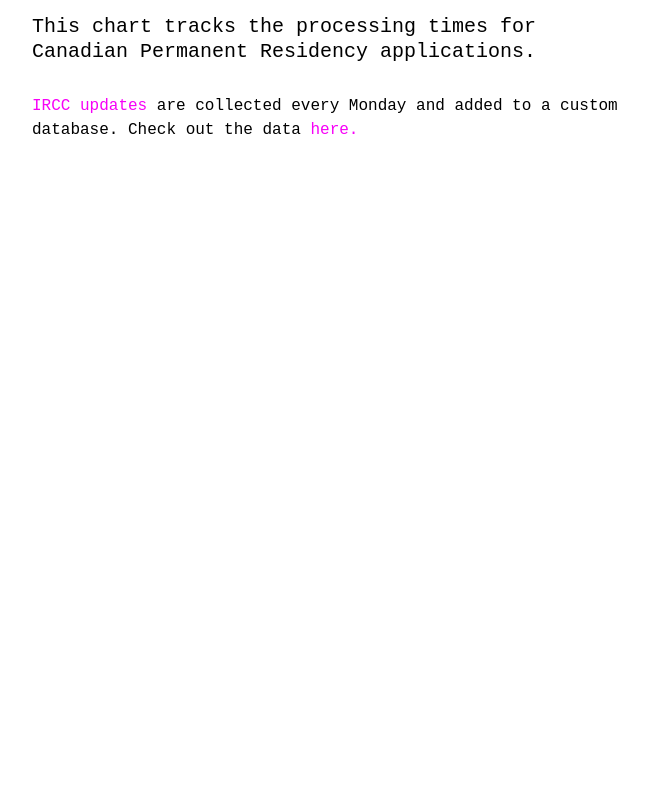
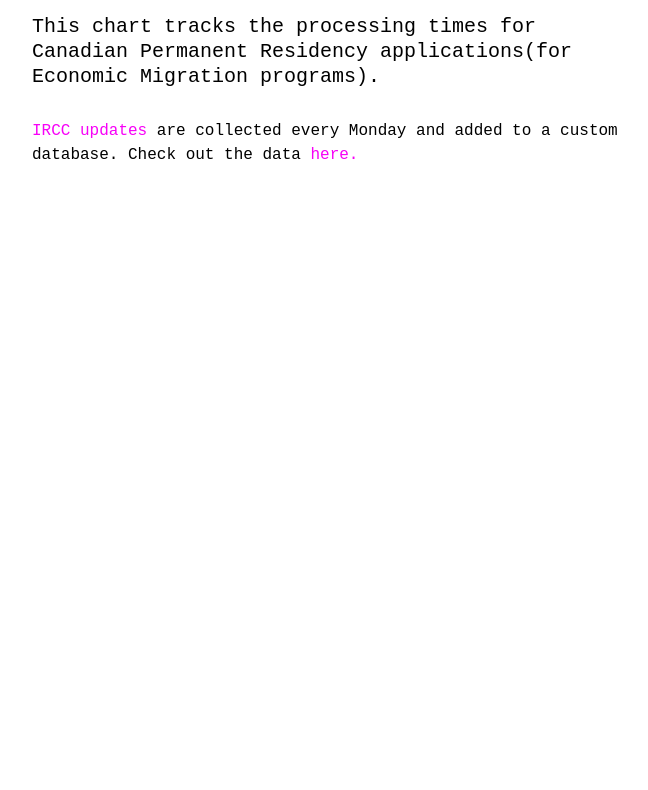
Before and after one commit to kellywaldro/processing-times, a plain HTML site: page index.html in a window 1280 px wide. Shown: the part 100-890 px from the top of the page, without its empty margins (308-956 px from the left). Drawn offline with nearby package versions, Linux system fonts and the light colour scheme; a script that the page names is missing.

Commit message:
updated text

```diff
--- a/index.html
+++ b/index.html
@@ -59,7 +59,7 @@
         </div>
 
         <div class="container">
-            <p class="subtitle">This chart tracks the processing times for Canadian Permanent Residency applications.</p>
+            <p class="subtitle">This chart tracks the processing times for Canadian Permanent Residency applications(for Economic Migration programs).</p>
         </div>
 
         <div class="container">
```
Also changed, not shown: 1 other file.
